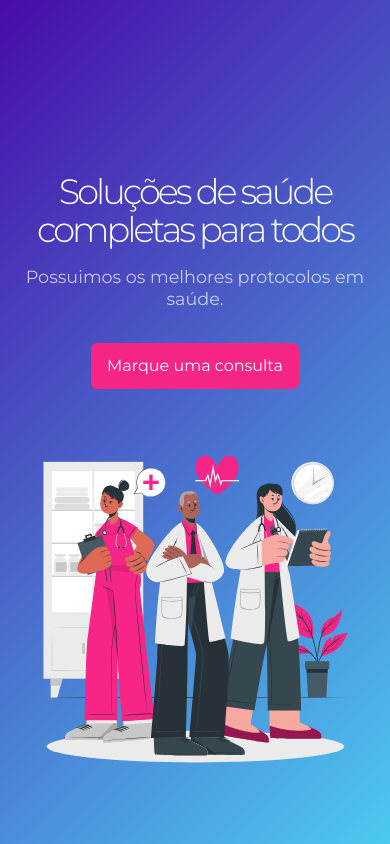
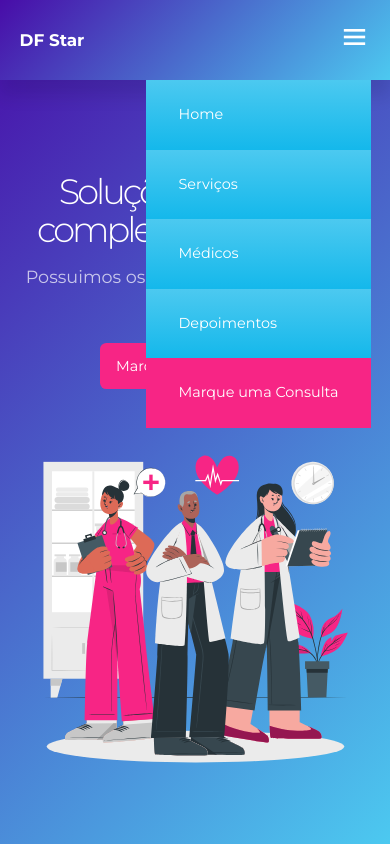
Before and after one commit to jonathancosta746/LandingPage-Clinica-Hospital, a plain HTML site: page Index.html in a window 390 px wide. Shown: the top 844 px of the page. Drawn offline with nearby package versions, Linux system fonts and the light colour scheme.

Commit message:
adicionado barra de menu

```diff
--- a/Index.html
+++ b/Index.html
@@ -5,9 +5,30 @@
     <meta http-equiv="X-UA-Compatible" content="IE=edge">
     <meta name="viewport" content="width=device-width, initial-scale=1.0">
     <link rel="stylesheet" href="/css/style.min.css">
+    <link href='https://unpkg.com/boxicons@2.1.2/css/boxicons.min.css' rel='stylesheet'>
     <title>Hospital</title>
 </head>
+
+
 <body>
+    <nav>
+        <div class="container">
+            <a href="h3" class="nav__logo"><h3>DF Star</h3></a>
+
+            <ul id="nav__items">
+                <li><a href="#">Home</a></li>
+                <li><a href="#services">Serviços</a></li>
+                <li><a href="#specialists">Médicos</a></li>
+                <li><a href="#testimonials">Depoimentos</a></li>
+                <li><a href="#consulta" class="btn">Marque uma Consulta</a></li>
+            </ul>
+
+                <button id="open__nav-btn"><i class='bx bx-menu'></i></button>
+                <button id="close__nav-btn"><i class='bx bx-x' ></i></button>
+
+        </div>
+    </nav>
+<!-----------------END OF NAV MENU---------------->
     <header>
         <div class="container">
             <div class="header__content">
@@ -88,5 +109,6 @@
 
 <!------------------END OF THE SERVICES------------------->
 
+<script src="./main.js"></script><!--javascript botao menu-->
 </body>
 </html>
--- /dev/null
+++ b/main.js
@@ -0,0 +1,18 @@
+const navItems = document.querySelector('#nav__items');
+const openNavBtn = document.querySelector('#open__nav-btn');
+const closeNavBtn = document.querySelector('#close__nav-btn');
+
+openNavBtn.addEventListener('click', () => {
+    navItems.style.display = 'flex';
+    openNavBtn.style.display = 'none';
+    closeNavBtn.style.display = 'inline-block';
+})
+
+const closeNav = () => {
+    navItems.style.display = 'none';
+    openNavBtn.style.display = 'inline-block';
+    closeNavBtn.style.display = 'none';
+}
+
+
+closeNavBtn.addEventListener('click', closeNav);
--- a/partials/_general.scss
+++ b/partials/_general.scss
@@ -1,11 +1,7 @@
 /*Configurações genericas de containers, botões, paragrafos, RESPONSIVIDADE...*/
 
-body {
-    font-family: Montserrat, sans-serif;
-    line-height: 1.5;
-    color: $dark-color;
-    background: rgba($primary-color-variant, 0.1);
-    user-select: none;
+html {
+    scroll-behavior: smooth;
 }
 
 body {
--- /dev/null
+++ b/partials/_nav.scss
@@ -0,0 +1,84 @@
+nav {
+    width: 100vw;
+    height: 5rem;
+    position: fixed;
+    z-index: 10;
+    display: grid;
+    place-items: center;
+    @include gradientBackground;
+    box-shadow: 0 1rem 1rem rgba($black-color, 0.1);
+}
+
+
+.container{
+    display: flex;
+    justify-content: space-between;
+    align-items: center;
+
+    ul{
+        display: flex;
+        gap: 3rem;
+        align-items: center;
+    }
+    /*Apenas para telas pequenas e medias*/
+    button {
+        display: none;
+    }
+
+    a{
+        color: $white-color;
+        font-weight: 400;
+        font-size: 0.9rem;
+    }
+
+    .nav__logo{
+        color: $white-color;
+    }
+}
+
+
+/*=========MEDIA QUERIES (DISPOSITIVOS MEDIOS) ============*/
+@media screen and (max-width:1024px){
+
+    nav {
+        .container {
+            button {
+                display: inline-block;
+                background: transparent;
+                color: $white-color;
+                font-size: 2rem;
+                cursor: pointer;
+
+                &#close__nav-btn{
+                    display: none;
+                }
+            }
+
+            ul{
+                position: fixed;
+                right: 5%;
+                top: 5rem;
+                flex-direction: column;
+                align-items: flex-start;
+                gap:0;
+
+                li{
+                    width: 100%;
+
+                    a{
+                        color: $white-color;
+                        height: 100%;
+                        display: block;
+                        padding: 1.5rem 2rem;
+                        border-radius: 0;
+                        background: linear-gradient($primary-color-variant, darken($primary-color-variant,12%));
+
+                        &.btn {
+                            background: $secondary-color;
+                        }
+                    }
+                }
+            }
+        }
+    }
+}
--- a/style.scss
+++ b/style.scss
@@ -1,5 +1,6 @@
 @import "./partials/config";
 @import "./partials/mixins";
 @import "./partials/general";
+@import "./partials/nav";
 @import "./partials/header";
 @import "./partials/services";
```
Also changed, not shown: css/style.min.css, 1 other file.
